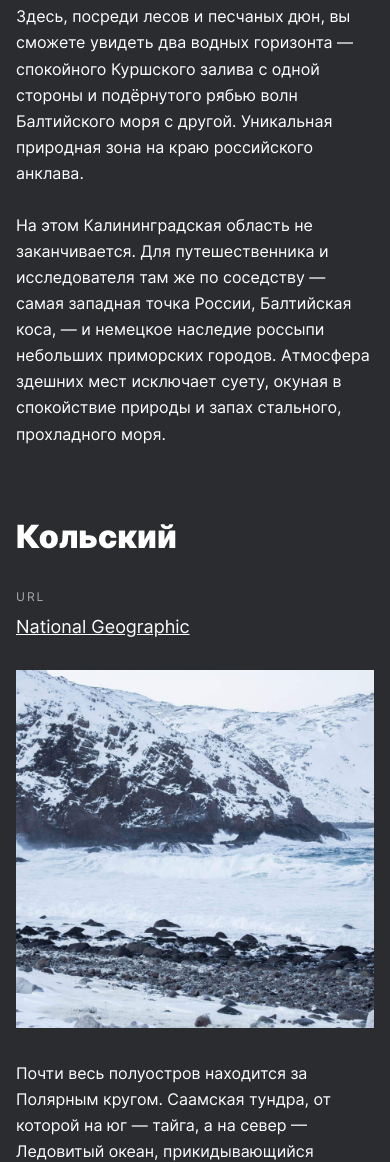
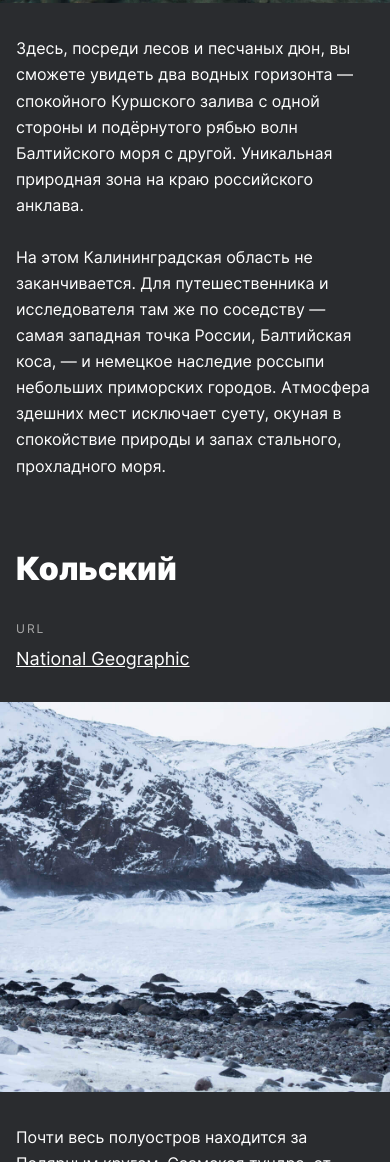
Before and after one commit to Virshinia/russian-travel, a plain HTML site: page index.html in a window 390 px wide. Shown: the part 5358-6520 px from the top of the page. Drawn offline with Linux system fonts and the light colour scheme.

Commit message:
отступы к блоку places

```diff
--- a/blocks/main-banner/__title/main-banner__title.css
+++ b/blocks/main-banner/__title/main-banner__title.css
@@ -6,7 +6,7 @@
     margin: 0 auto;
 }
 /* уменьшение заголовка на небольших моб.устройствах */
-@media screen and (max-width: 424px) {
+@media screen and (max-width: 767px) {
     .main-banner__title {
     font-size: 40px;
     line-height: 44px;
--- a/blocks/places/__img/places__img.css
+++ b/blocks/places/__img/places__img.css
@@ -1,5 +1,4 @@
 .places__img {
     grid-area: img;
     width: 100%;
-    max-width: 460px;
 }
--- a/blocks/places/__paragraph/places__paragraph.css
+++ b/blocks/places/__paragraph/places__paragraph.css
@@ -14,5 +14,10 @@
     .places__paragraph {
         font-size: 16px;
     }
+}
 
+@media screen and (max-width: 767px) {
+    .places__paragraph {
+        padding: 0 16px;
+    }
 }
--- a/blocks/places/__title/places__title.css
+++ b/blocks/places/__title/places__title.css
@@ -20,6 +20,7 @@
     .places__title {
         font-size: 32px;
         line-height: 35px;
+        padding: 0 16px;
     }
 
 }
--- a/blocks/places/__website/places__website.css
+++ b/blocks/places/__website/places__website.css
@@ -3,3 +3,10 @@
     align-self: end;
     margin: 0;
 }
+
+@media screen and (max-width: 767px) {
+    .places__website {
+        padding: 0 16px;
+    }
+
+}
--- a/blocks/places/places.css
+++ b/blocks/places/places.css
@@ -25,7 +25,7 @@
 
 @media screen and (max-width: 767px) {
     .places {
-    padding: 64px 16px 66px;
+    padding: 64px 0 66px;
     }
 
 }
```
